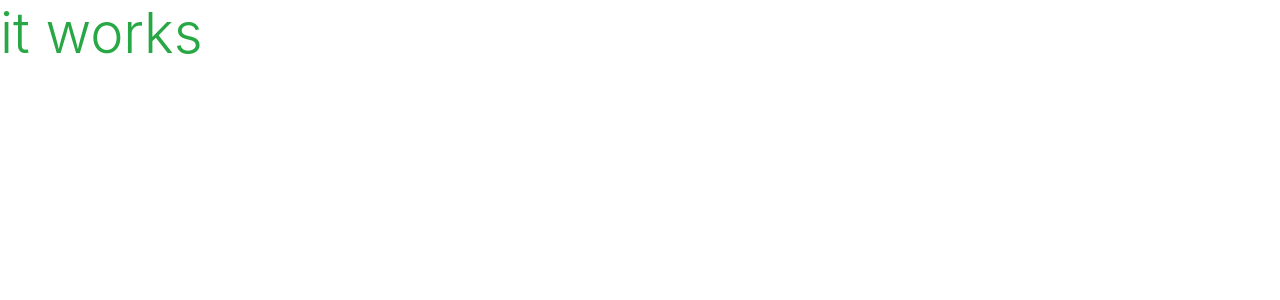
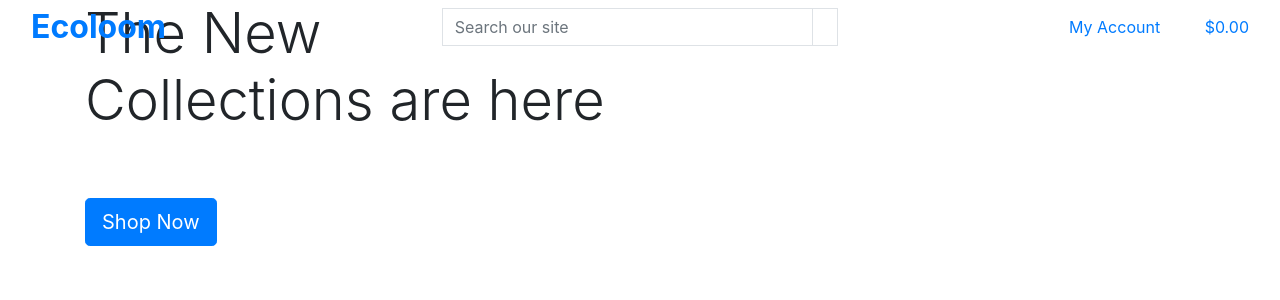
Before and after one commit to Mubashirgit1/EcoLoom, a Django app: page / in a window 1280 px wide. Shown: the top 300 px of the page. Run offline with Django 3.2, Linux system fonts and the light colour scheme.

Commit message:
add nav in base template

```diff
--- a/Ecoloom/templates/base.html
+++ b/Ecoloom/templates/base.html
@@ -40,7 +40,72 @@
 </head>
 
 <body>
-    <header class="container-fluid fixed-top"></header>
+    <header class="container-fluid fixed-top">
+        <div class="row">
+            <div class="col-12 col-lg-4 my-auto py-1 py-lg-0 text-center text-lg-left">
+                <a href="{% url 'home' %}" class="nav-link main-logo-link">
+                    <h2 class="logo-font text-black my-0">
+                        <strong>Ecoloom</strong>
+                    </h2>
+                </a>
+            </div>
+            <div class="col-12 col-lg-4 my-auto py-1 py-lg-0">
+                <form method="GET" action="">
+                    <div class="input-group w-100">
+                        <input class="form-control border border-black rounded-0" type="text" name="q"
+                            placeholder="Search our site">
+                        <div class="input-group-append">
+                            <button class="form-control btn btn-black border border-black rounded-0" type="submit">
+                                <span class="icon">
+                                    <i class="fas fa-search"></i>
+                                </span>
+                            </button>
+                        </div>
+                    </div>
+                </form>
+            </div>
+            <div class="col-12 col-lg-4 my-auto py-1 py-lg-0">
+                <ul class="list-inline list-unstyled text-center text-lg-right my-0">
+                    <li class="list-inline-item dropdown">
+                        <a class="text-black nav-link" href="#" id="user-options" data-toggle="dropdown"
+                            aria-haspopup="true" aria-expanded="false">
+                            <div class="text-center">
+                                <div><i class="fas fa-user fa-lg"></i></div>
+                                <p class="my-0">My Account</p>
+                            </div>
+                        </a>
+                        <div class="dropdown-menu border-0" aria-labelledby="user-options">
+                            {% if request.user.is_authenticated %}
+                            {% if request.user.is_superuser %}
+                            <a href="" class="dropdown-item">Product Management</a>
+                            {% endif %}
+                            <a href="" class="dropdown-item">My Profile</a>
+                            <a href="{% url 'account_logout' %}" class="dropdown-item">Logout</a>
+                            {% else %}
+                            <a href="{% url 'account_signup' %}" class="dropdown-item">Register</a>
+                            <a href="{% url 'account_login' %}" class="dropdown-item">Login</a>
+                            {% endif %}
+                        </div>
+                    </li>
+                    <li class="list-inline-item">
+                        <a class="{% if grand_total %}text-info font-weight-bold{% else %}text-black{% endif %} nav-link"
+                            href="">
+                            <div class="text-center">
+                                <div><i class="fas fa-shopping-bag fa-lg"></i></div>
+                                <p class="my-0">
+                                    {% if grand_total %}
+                                    ${{ grand_total|floatformat:2 }}
+                                    {% else %}
+                                    $0.00
+                                    {% endif %}
+                                </p>
+                            </div>
+                        </a>
+                    </li>
+                </ul>
+            </div>
+        </div>
+    </header>
     {%if messages %}
     <div class="container-message"> </div>
     {% endif%}
--- a/home/templates/home/index.html
+++ b/home/templates/home/index.html
@@ -1,8 +1,26 @@
 {% extends "base.html" %}
 {% load static %}
 
+{% block page_header%}
+<div class="container header-container">
+    <div class="row">
+      <div class="col"></div>
+    </div>
+</div>
+{% endblock %}
 {% block content %}
-
-<h1 class="display-4 text-success">it works</h1>
-
+<div class="container">
+    <div class="row">
+        <div class="col-7 col-md-6 my-auto">
+            <h1 class="display-4 logo-font text-font">
+                The New Collections are here
+            </h1>
+            <div class="my-5">
+                <h4>
+                    <a href="{% url 'products:product_list' %}" class="btn btn-primary btn-lg mt-3">Shop Now</a>
+                </h4>
+            </div>
+        </div>
+    </div>
+</div>
 {% endblock %}
```
